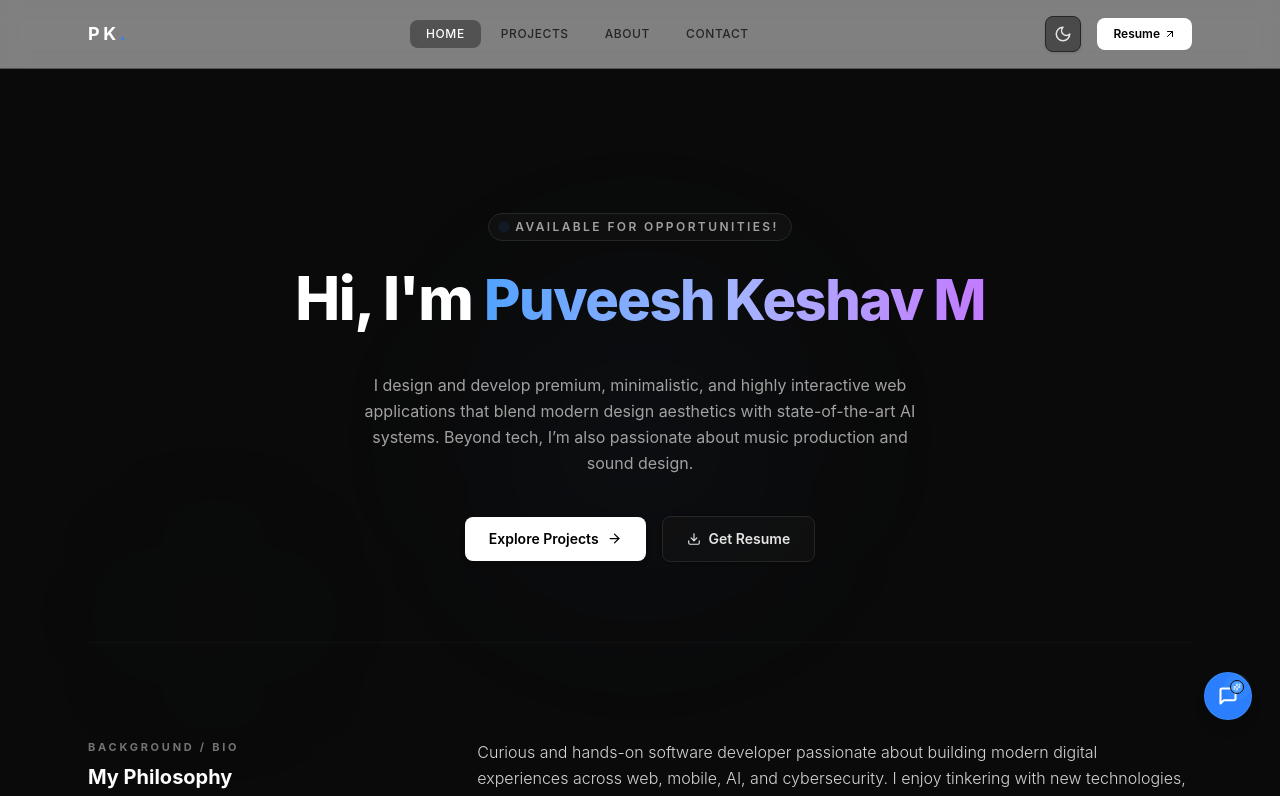
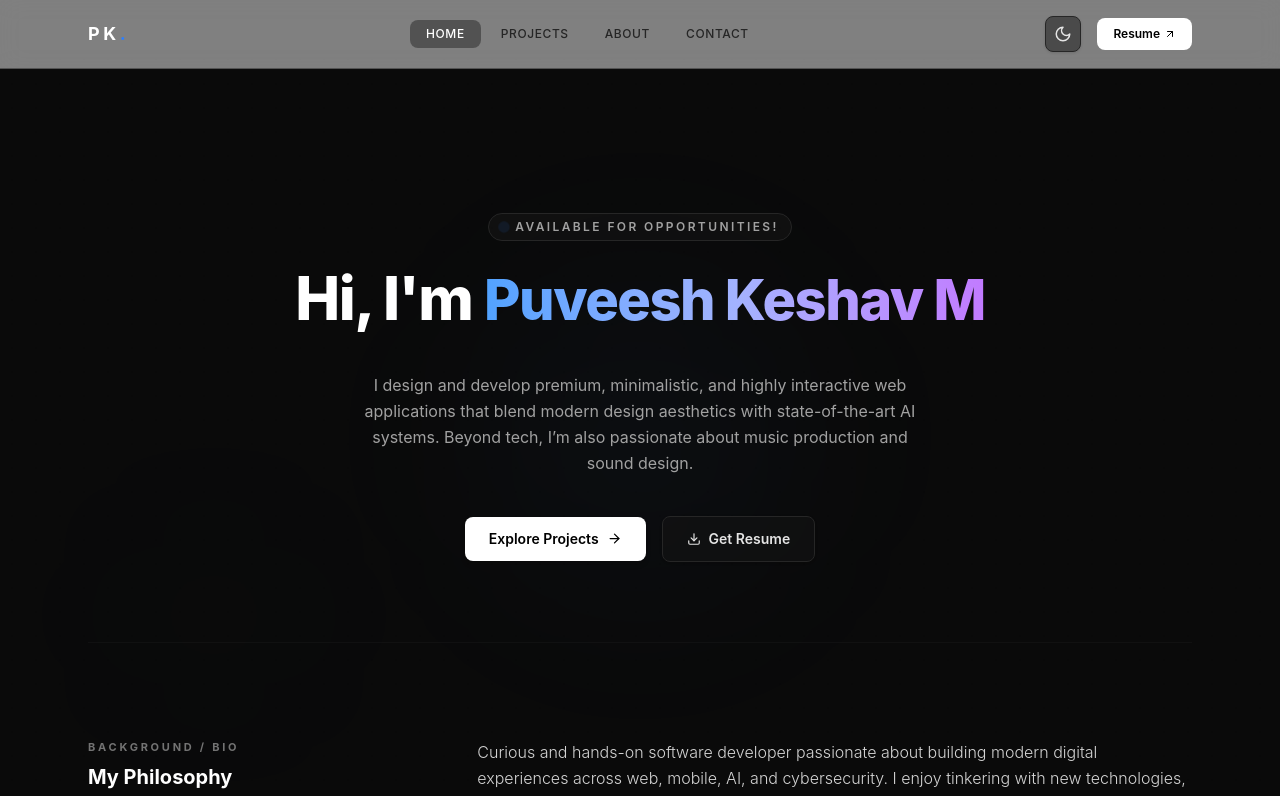
Before and after one commit to Puveesh/portfolio, a React (Vite) app: page / in a window 1280 px wide. Shown: the top 796 px of the page. Built offline with nearby package versions, Linux system fonts and the light colour scheme.

Commit message:
Added portfolio project

```diff
--- a/src/layouts/MainLayout.jsx
+++ b/src/layouts/MainLayout.jsx
@@ -27,7 +27,7 @@ export default function MainLayout() {
       </main>
 
       <Footer />
-      <PortfolioAssistant />
+      {/* <PortfolioAssistant /> */}
     </div>
   );
 }
```
Also changed, not shown: public/PulseBeat.png (deleted), public/myphoto2.jpg (deleted).
